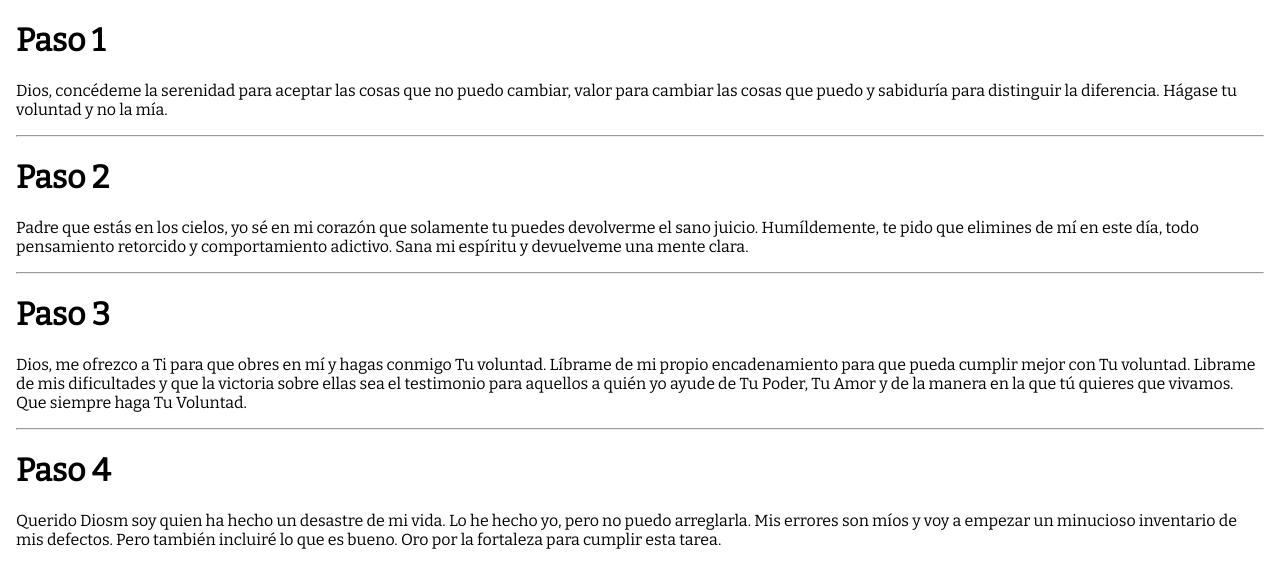
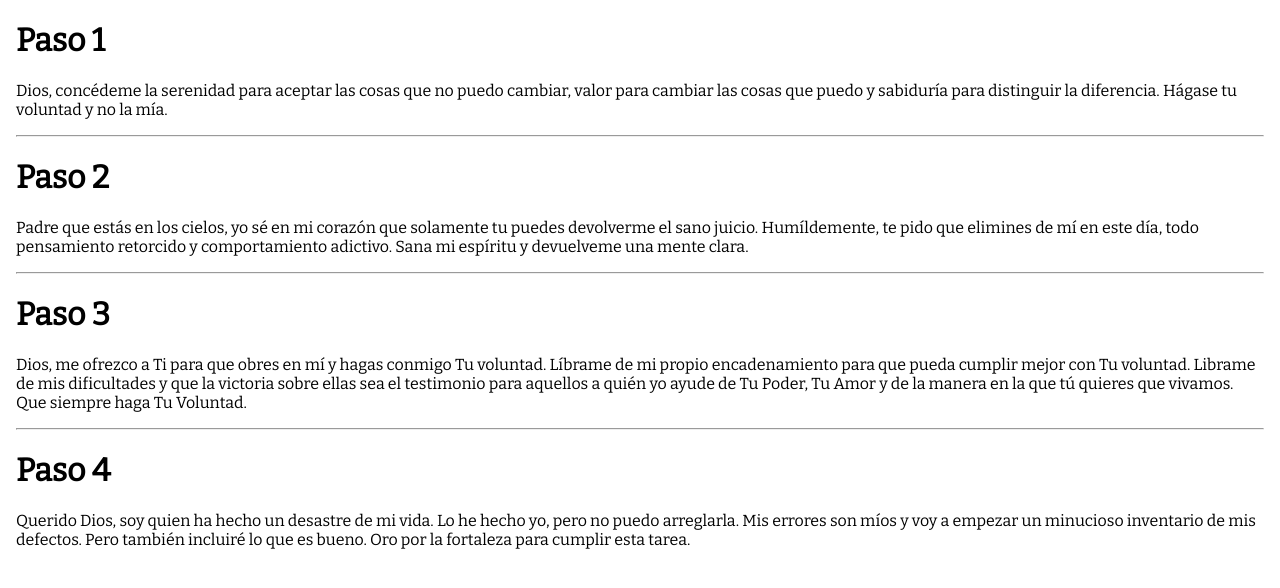
Before and after one commit to curiosumcoder/curiosumcoder.github.io, a plain HTML site: page index.html in a window 1280 px wide. Drawn offline with nearby package versions, Linux system fonts and the light colour scheme.

Commit message:
Update index.html

```diff
--- a/index.html
+++ b/index.html
@@ -35,7 +35,7 @@
         Que siempre haga Tu Voluntad.</p>
     <hr>
     <h1>Paso 4</h1>
-    <p>Querido Diosm soy quien ha hecho un desastre de mi vida.
+    <p>Querido Dios, soy quien ha hecho un desastre de mi vida.
         Lo he hecho yo, pero no puedo arreglarla. Mis errores
         son míos y voy a empezar un minucioso inventario de mis
         defectos. Pero también incluiré lo que es bueno.
```
